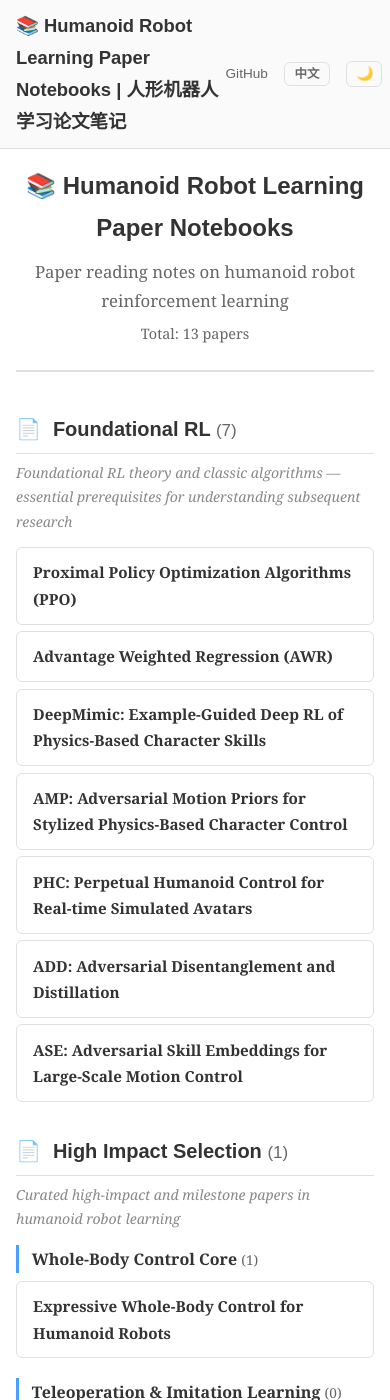
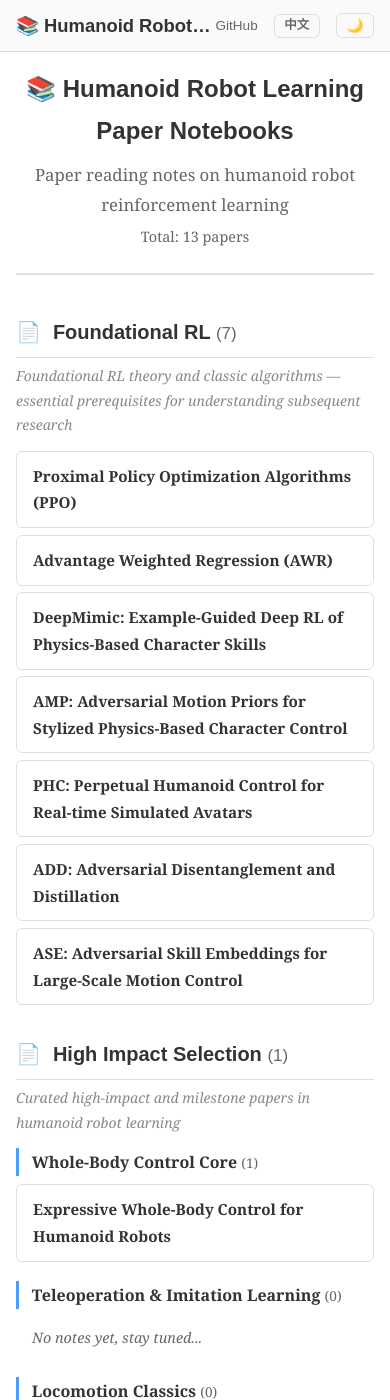
Before and after one commit to ImChong/Humanoid_Robot_Learning_Paper_Notebooks, a Jekyll site: the page built from index.html, in a window 390 px wide and 1400 px high. Built offline with Jekyll 4.4.1, drawn with Linux system fonts in a browser that asks for light colours.

Commit message:
style: 移动端按钮靠右对齐，标题自适应

```diff
--- a/assets/css/style.css
+++ b/assets/css/style.css
@@ -678,4 +678,11 @@ body {
   .header-inner {
     padding: 0.6rem 1rem;
   }
+  .site-title {
+    flex: 1;
+    min-width: 0;
+    overflow: hidden;
+    text-overflow: ellipsis;
+    white-space: nowrap;
+  }
 }
```
